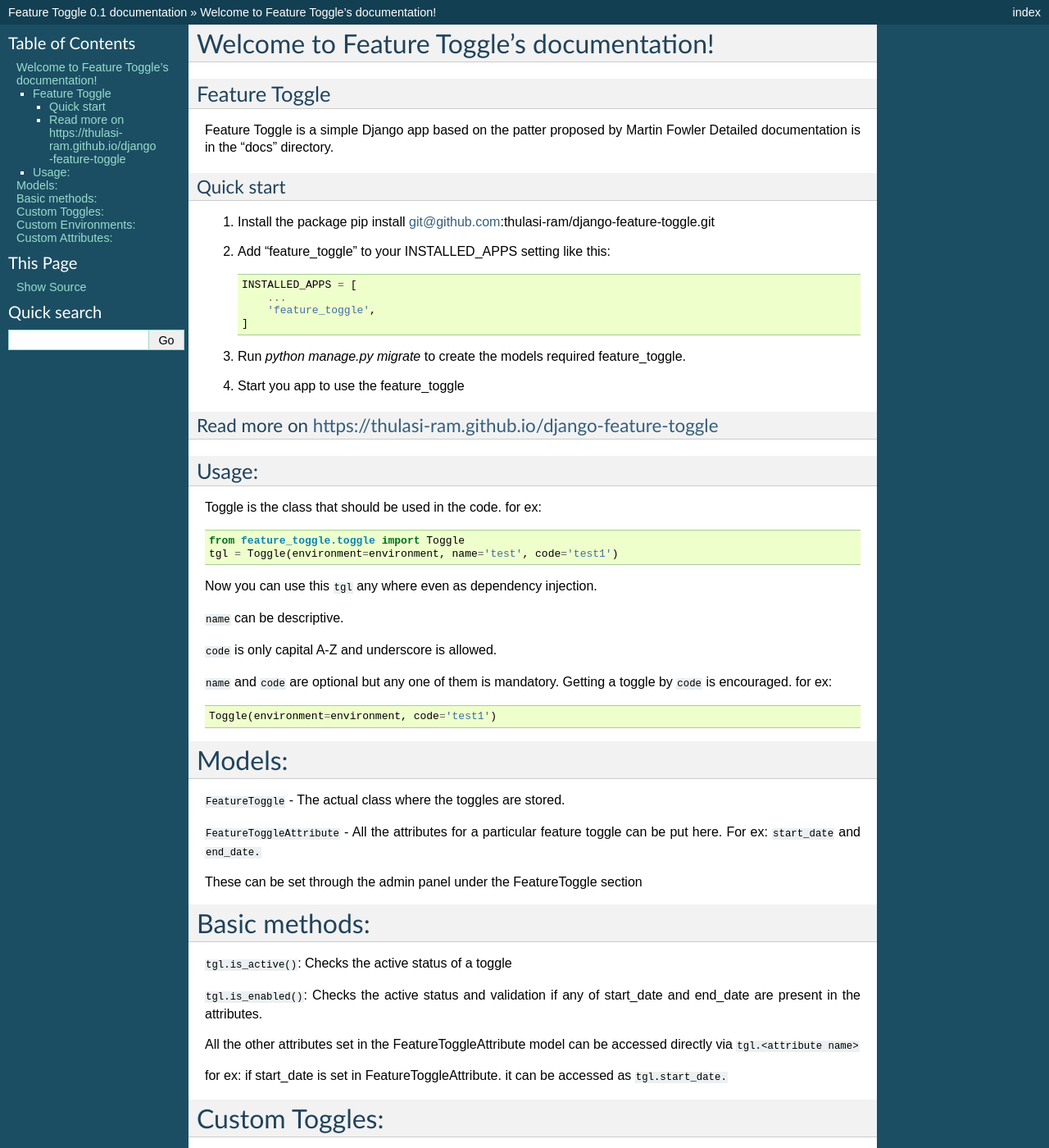
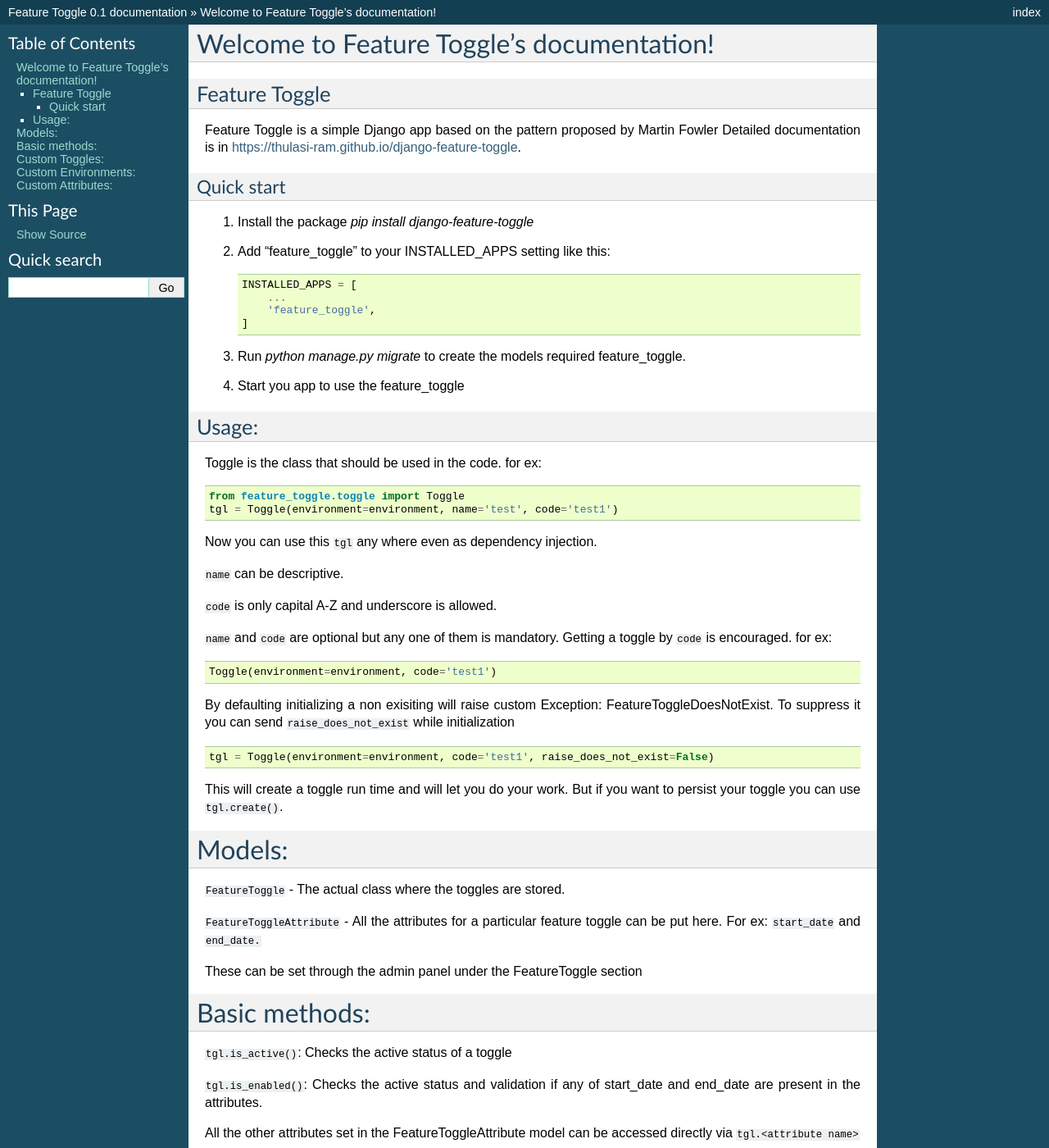
Before and after one commit to thulasi-ram/django-feature-toggle, a Sphinx documentation site: the page built from docs/index.rst, in a window 1280 px wide and 1400 px high. Shown: the whole window at 82% size. Built offline with Sphinx 7.4.7, drawn with Linux system fonts in a browser that asks for light colours.

Commit message:
Updated docs

```diff
--- a/README.rst
+++ b/README.rst
@@ -2,12 +2,12 @@
 Feature Toggle
 =====
 
-Feature Toggle is a simple Django app based on the patter proposed by Martin Fowler
-Detailed documentation is in the "docs" directory.
+Feature Toggle is a simple Django app based on the pattern proposed by Martin Fowler
+Detailed documentation is in https://thulasi-ram.github.io/django-feature-toggle.
 
 Quick start
 -----------
-1. Install the package pip install git@github.com:thulasi-ram/django-feature-toggle.git
+1. Install the package `pip install django-feature-toggle`
 
 2. Add "feature_toggle" to your INSTALLED_APPS setting like this::
 
@@ -19,6 +19,3 @@
 3. Run `python manage.py migrate` to create the models required feature_toggle.
 
 4. Start you app to use the feature_toggle
-
-Read more on https://thulasi-ram.github.io/django-feature-toggle
-----------------------------------------------------------------
--- a/docs/wiki/Usage.rst
+++ b/docs/wiki/Usage.rst
@@ -26,6 +26,14 @@
 .. sourcecode:: python
 
     Toggle(environment=environment, code='test1')
+
+By defaulting initializing a non exisiting will raise custom Exception: FeatureToggleDoesNotExist. To suppress it you can send ``raise_does_not_exist`` while initialization
+
+.. sourcecode:: python
+
+    tgl = Toggle(environment=environment, code='test1', raise_does_not_exist=False)
+
+This will create a toggle run time and will let you do your work. But if you want to persist your toggle you can use ``tgl.create()``.
 
 
 Models:
```
